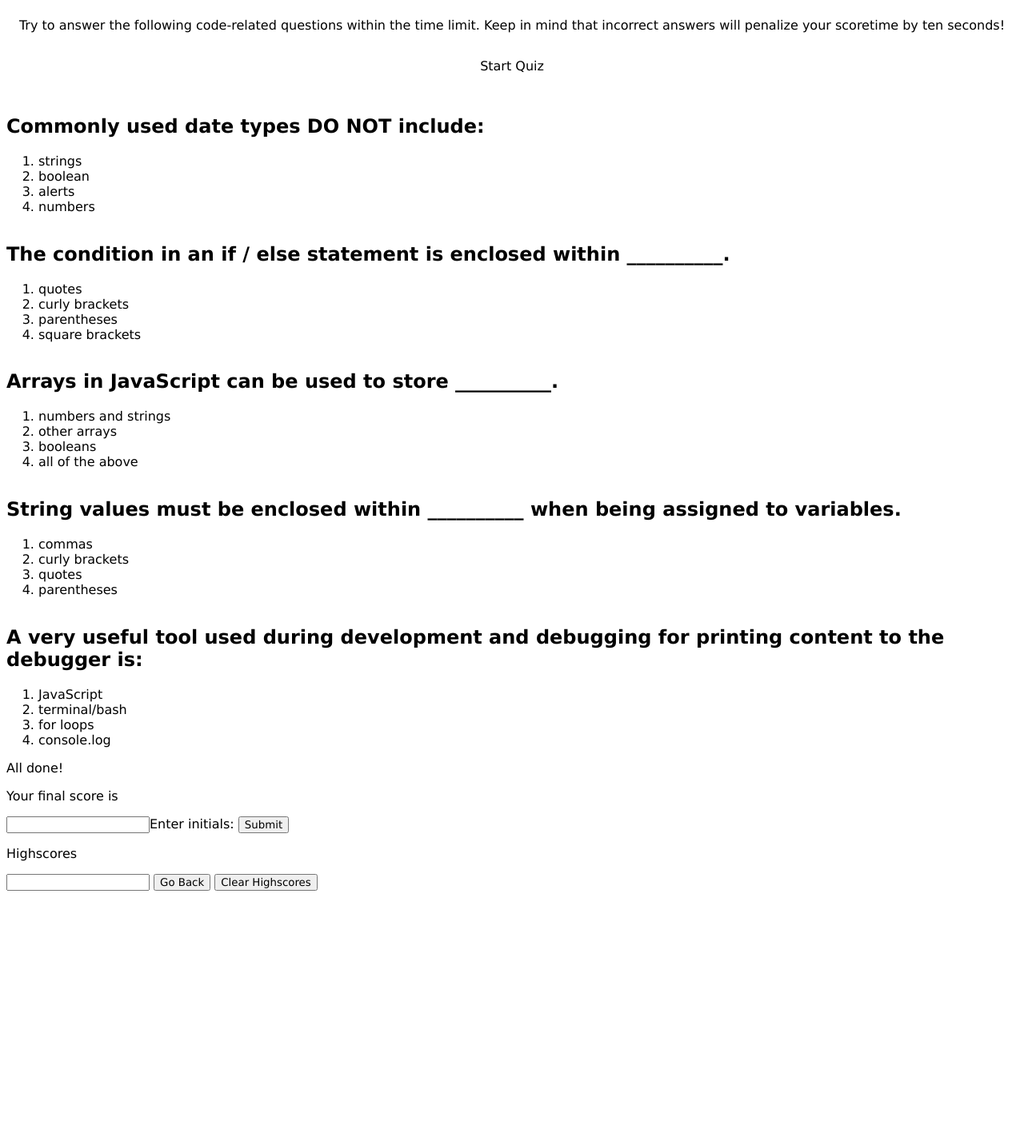
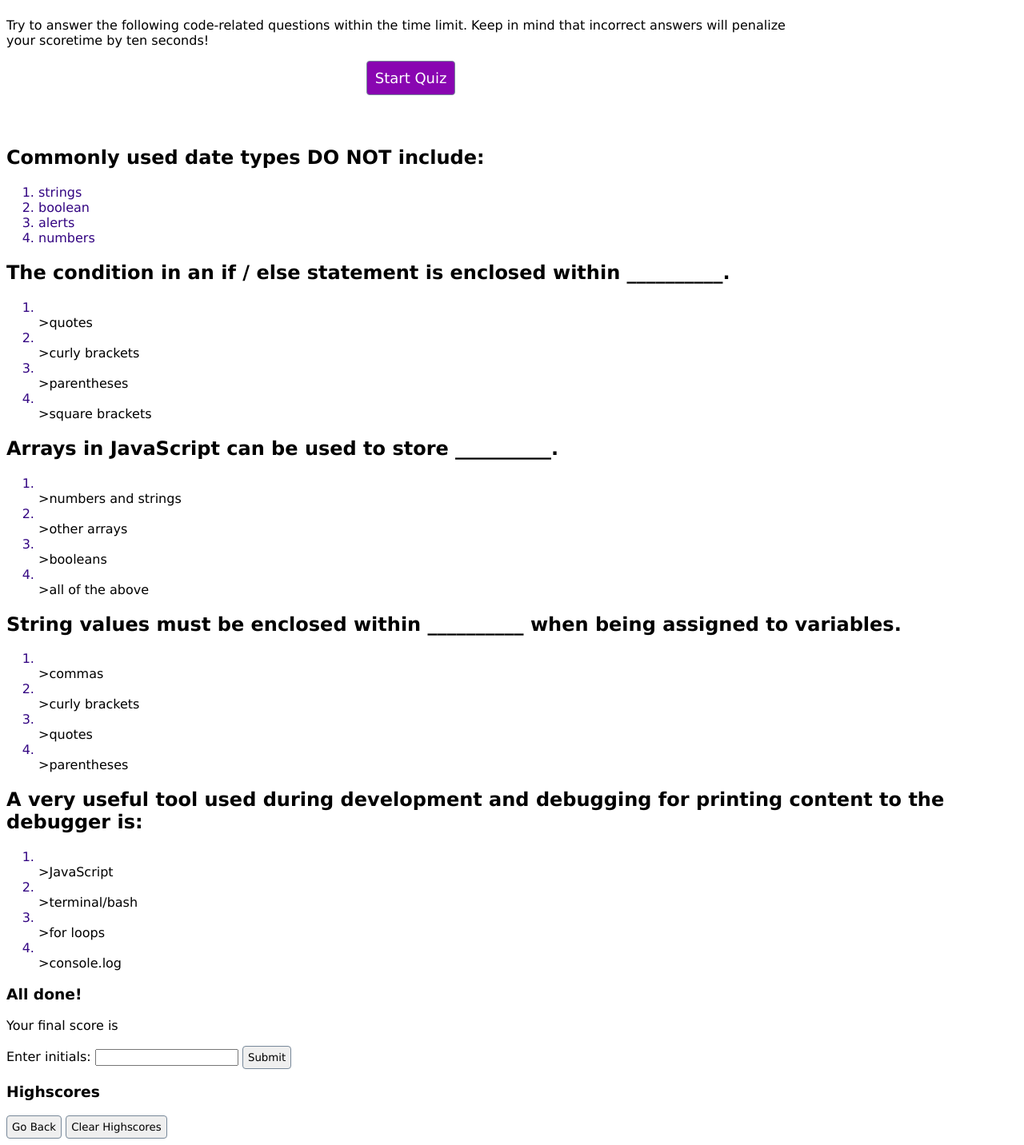
Before and after one commit to Amandagl1/Coding-Quiz, a plain HTML site: page index.html in a window 1280 px wide. Shown: the part 102-1534 px from the top of the page at 80% size. Before the commit the page ends 1224 px from the top, so only its background shows below. Drawn offline with Linux system fonts and the light colour scheme.

Commit message:
Added function to set time interval, styled 'Start Quiz' button, created function to submit intials, used for loop to set attribute on ordered lists.

```diff
--- a/assets/css/style.css
+++ b/assets/css/style.css
@@ -1,6 +1,8 @@
 * {
     box-sizing: border-box;
     font-family: Verdana, Geneva, Tahoma, sans-serif;
+    text-decoration: none;
+
 }
 
 .center-item {
@@ -9,4 +11,12 @@
     flex-direction: column;
     justify-content: center;
     align-items: center;
+    width: 80%;
 }
+
+button {
+    padding: 6px;
+    border: 1px solid lightslategray;
+    border-radius: 4px;
+    cursor: pointer;
+}
--- a/assets/js/script.js
+++ b/assets/js/script.js
@@ -1,8 +1,56 @@
-var styleOl = document.querySelectorAll("li");
-// styleOl.style.color = "rgb(137, 6, 177)";
+// Setting counter using Time Interval
+var timeEl = document.querySelector(".time");
+var mainEl = document.querySelector("main");
 
-for (var i = 0; i < styleOl.length; i++);
-styleOl[i].setAttribute("style", "color: rgb(137, 6, 177)");
+var secondsLeft = 75;
+
+function setTime() {
+    var timerInterval = setInterval(function() {
+        secondsLeft--;
+        timeEl.textContent = secondsLeft + "remaining";
+
+        if(secondsLeft === 0) {
+        clearInterval(timerInterval);
+        // Stops coding quiz and sends message.
+        sendMessage();
+    }
+
+ }, 7500);
+}
+
+// Function that sends message once timer reaches 0 seconds.
+function sendMessage() {
+    timeEl.textContent = "Out of time! Your score is ";
+}
+
+// generateBtn.startQuiz.addEventListener("click", setTime);
 
 
-var firstChildOl = document.getElementById("first-child-ol");
+var btn = document.querySelectorAll("button");
+
+// Styling 'Start Quiz' button.
+btn[0].setAttribute("style", "font-size: 18px; padding: 10px; background-color: #8906b1; color: #fff");
+
+var styleOl = document.querySelectorAll("li");
+// styleOl.style.color = "#8906b1";
+
+for (var i = 0; i < styleOl.length; i++) {
+    styleOl[i].setAttribute("style", "color: #330582");
+}
+
+var liEl = document.getElementById("ol");
+
+// var pTag = document.querySelectorAll(".p-ol");
+
+// Submit button after user inputs their initials.
+var submitEL = document.getElementById("submit-initials");
+
+function submitInitials(event) {
+    // Prevents default action
+    event.preventDefault();
+    var inputedInitials = // user input
+    submitEL.textContent = inputedInitials
+}
+
+// When user clicks submit, they will be taken to the page of the highscores.
+submitEL.addEventListener("click", submitInitials);
--- a/index.html
+++ b/index.html
@@ -9,11 +9,10 @@
     <link rel="stylesheet" href="assets/css/style.css">
 </head>
 
-<body>
-
-    <script href="assets/js/script.js"></script>
+<main>
 
     <a href="#">View Highscores</a>
+
 
     <header>
         <h1>Coding Quiz Challenge</h1>
@@ -23,89 +22,97 @@
         <p>Try to answer the following code-related questions within the time limit.
            Keep in mind that incorrect answers will penalize your scoretime by ten seconds!
         </p>
-        <p id="btn">Start Quiz</p>
+        <button>Start Quiz</button>
 
+    <h5 class="time" style="text-align:end;"></h5>
     </section>
-    <p id="p-1" class="center-item">
+    <p class="p-ol" class="center-item">
         <h2>Commonly used date types DO NOT include:</h2>
         <ol id="first-child-ol">
 
             <!--Correct answer (alerts)-->
-            <li>strings</li>
-            <li>boolean</li>
-            <li>alerts</li>
-            <li>numbers</li>
+            <li data-choice="Wrong">strings</li>
+            <li data-choice="Wrong">boolean</li>
+            <li data-choice="Correct!">alerts</li>
+            <li data-choice="Wrong">numbers</li>
 
         </ol>
 
     </p>
 
-    <p id="p-2" class="center-item">
+    <p class="p-ol" class="center-item">
         <h2>The condition in an if / else statement is enclosed within __________.</h2>
         <ol id="second-child-ol">
             <!--Correct answer(parentheses)-->
-            <li>quotes</li>
-            <li>curly brackets</li>
-            <li>parentheses</li>
-            <li>square brackets</li>
+            <li data-choice="Wrong"></li>>quotes</li>
+            <li data-choice="Wrong"></li>>curly brackets</li>
+            <li data-choice="Correct!"></li>>parentheses</li>
+            <li data-choice="Wrong"></li>>square brackets</li>
 
         </ol>
 
     </p>
 
-    <p id="p-3" class="center-item">
+    <p class="p-ol" class="center-item">
         <h2>Arrays in JavaScript can be used to store __________.</h2>
         <ol id="third-child-ol">
 
          <!--Correct answer (all of the above)-->
-        <li>numbers and strings</li>
-        <li>other arrays</li>
-        <li>booleans</li>
-        <li>all of the above</li>
+        <li data-choice="Wrong"></li>>numbers and strings</li>
+        <li data-choice="Wrong"></li>>other arrays</li>
+        <li data-choice="Wrong"></li>>booleans</li>
+        <li data-choice="Correct!"></li>>all of the above</li>
 
         </ol>
     </p>
 
-    <p id="p-4" class="center-item">
+    <p class="p-ol" class="center-item">
         <h2>String values must be enclosed within __________ when being assigned to variables.</h2>
         <ol id="fourth-child-ol">
 
          <!--Correct answer (quotes)-->
-        <li>commas</li>
-        <li>curly brackets</li>
-        <li>quotes</li>
-        <li>parentheses</li>
+        <li data-choice="Wrong"></li>>commas</li>
+        <li data-choice="Wrong"></li>>curly brackets</li>
+        <li data-choice="Correct!"></li>>quotes</li>
+        <li data-choice="Wrong"></li>>parentheses</li>
 
         </ol>
     </p>
 
-    <p id="p-5" class="center-item">
+    <p class="p-ol" class="center-item">
         <h2>A very useful tool used during development and debugging for printing content to the debugger is:</h2>
         <ol id="fifth-child-ol">
 
          <!--Correct answer (console.log)-->
-        <li>JavaScript</li>
-        <li>terminal/bash</li>
-        <li>for loops</li>
-        <li>console.log</li>
+        <li data-choice="Wrong"></li>>JavaScript</li>
+        <li data-choice="Wrong"></li>>terminal/bash</li>
+        <li data-choice="Wrong"></li>>for loops</li>
+        <li data-choice="Correct!"></li>>console.log</li>
 
         </ol>
     </p>
 
     <section id="submit-highscore">
 
-        <p>All done!</p>
-        <p id="">Your final score is</p>
-        <input>Enter initials:</input>
-        <button>Submit</button>
+        <h3>All done!</h3>
+            <form action="">
+            <p id="">Your final score is</p>
+            <label for="input-initials">Enter initials:</label>
+            <input type="text" id="submit-initials" name="input-initials">
+            <button>Submit</button>
+        </form>
 
     </section>
 
-    <section id="input-highscore">
-        <p>Highscores</p>
-        <input type= string>
-        <button>Go Back</button> <button>Clear Highscores</button>
+    <section>
+        <h3>Highscores</h3>
+
+         <div id="last-buttons">
+            <button>Go Back</button> <button>Clear Highscores</button>
+         </div>
     </section>
 
-</body>
+    <script src="assets/js/script.js"></script>
+
+</main>
 </html>
```
